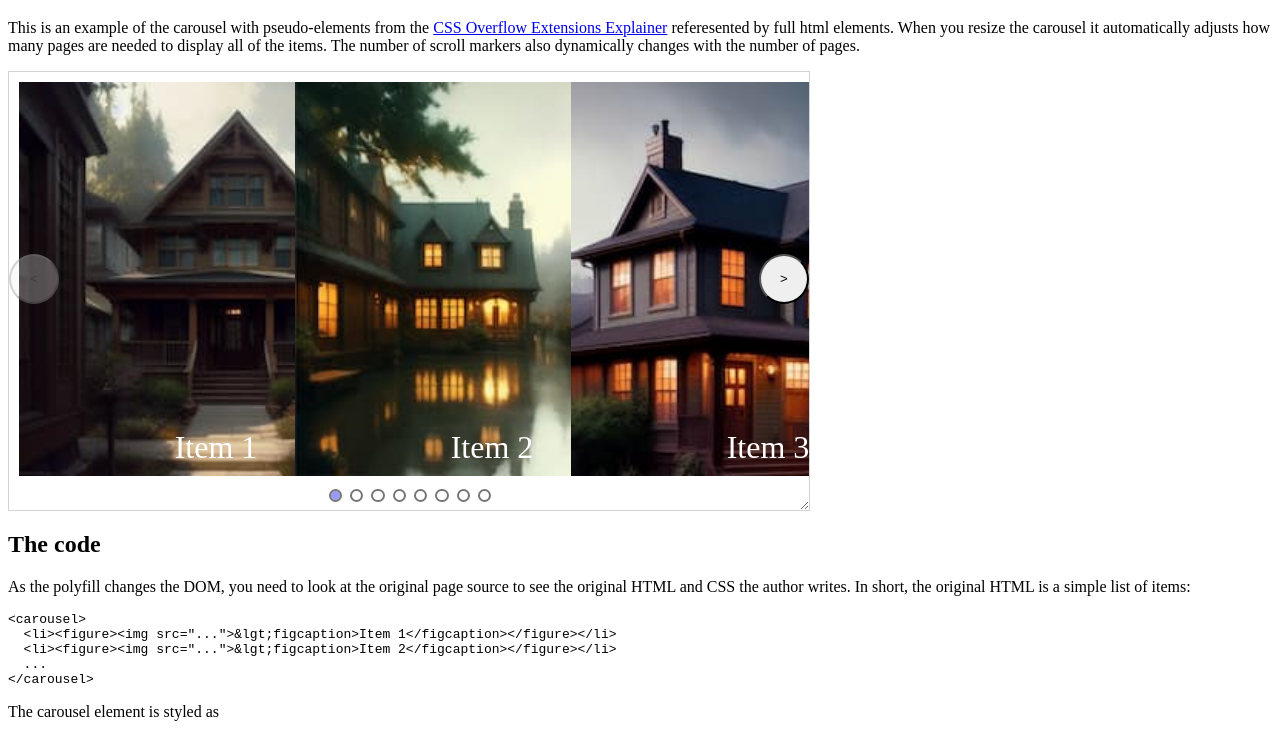
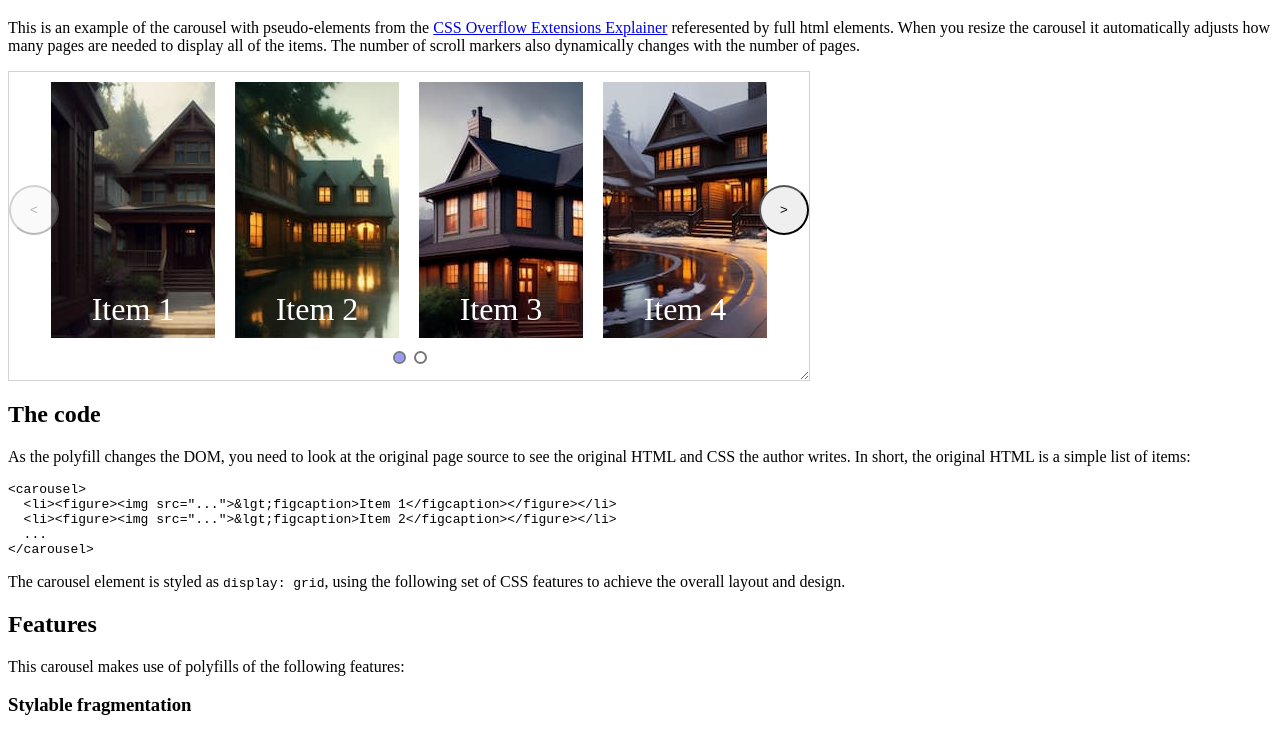
Before and after one commit to flackr/carousel, a plain HTML site: page examples/carousel/image/index.html in a window 1280 px wide. Shown: the part 61-793 px from the top of the page. Drawn offline with Linux system fonts and the light colour scheme.

Commit message:
Update polyfill for updated fragmentation and scroll-marker proposals.

```diff
--- a/examples/carousel/image/index.html
+++ b/examples/carousel/image/index.html
@@ -9,6 +9,7 @@
       carousel {
         display: grid;
         position: relative;
+        height: 300px;
         grid-template:
             'previous scroller next' 1fr
             '. markers .' auto
@@ -22,13 +23,22 @@
           grid-area: scroller;
           overflow-x: auto;
           scrollbar-width: none;
-          white-space: nowrap;
           scroll-snap-type: x mandatory;
           scroll-behavior: smooth;
           overscroll-behavior-x: contain;
-          display: flex;
+          container-type: size;
+          height: 100%;
+          columns: 1;
           position: relative;
-          fragment: element;
+          text-align: center;
+
+          &::scroll-markers {
+            width: 100%;
+            height: 100%;
+            grid-flow: --markers;
+            display: flex;
+            justify-content: center;
+          }
 
           &::scroll-left-button, &::scroll-right-button {
             width: 50px;
@@ -53,11 +63,8 @@
 
           &::fragment {
             scroll-snap-align: center;
-            display: flex;
-            width: 100%;
 
             &::scroll-marker {
-              grid-flow: --markers;
               cursor: pointer;
               width: 1em;
               height: 1em;
@@ -74,8 +81,8 @@
 
         &::grid-flow(--markers) {
           grid-area: markers;
-          display: flex;
-          justify-content: center;
+          height: 1.5em;
+          position: relative;
         }
       }
 
@@ -117,7 +124,7 @@
 &lt;/carousel&gt;
 </pre>
     <p>
-      The carousel element is styled as <pre>display: grid</pre>,
+      The carousel element is styled as <code>display: grid</code>,
       using the following set of CSS features
       to achieve the overall layout and design.
     </p>
@@ -126,21 +133,25 @@
     <h3>Stylable fragmentation</h3>
     <p>
       The pages of the carousel are created automatically
-      at the point where the content overflows the container.
-      The container can be styled,
-      and even use independent flexboxes or grids or other layouts.</p>
+      at the point where the content overflows the container
+      through the use of column fragmentation.
+      The columns can be given a limited set of non-layout affecting styles.
+      In this demo, they are given a snap alignment and generate<code>::scroll-marker</code> pseudos.
+    </p>
     <p><a href="../../fragmentation/">Standalone fragmentation demo</a></p>
     <h3>Flowing into grid areas</h3>
     <p>
       The elements within the carousel are all flowed into a common grid area
-      using the <pre>grid-flow</pre> property.
+      using the <code>grid-flow</code> property.
       This is also used to flow the scroll markers into the bottom grid area of the carousel.
     </p>
-    <p><a href="../../grid-flow/">Standalone grid-flow demo</a></p>
+    <p><a href="../../grid-flow/tabs/">Standalone grid-flow demo</a></p>
     <h3>Scroll markers</h3>
     <p>
-      The <pre>::scroll-marker</pre> pseudo-class is used to create a marker
+      The <code>::scroll-marker</code> pseudo-class is used to create a marker
       which scrolls / tracks when the target element is scrolled into view.
+      These are automatically placed within the <code>::scroll-markers</code> pseudo
+      following the scroll container.
     </p>
     <p><a href="../../scroll-marker/">Standalone scroll-marker demo</a></p>
     <h3>Scroll buttons</h3>
--- a/examples/carousel/image/style.css
+++ b/examples/carousel/image/style.css
@@ -9,10 +9,12 @@ carousel {
   & li {
     padding: 10px;
     list-style-type: none;
-    display: block;
+    display: inline-block;
     position: relative;
     aspect-ratio: 2 / 3;
+    height: 100%;
     box-sizing: border-box;
+    contain: size;
 
     & > figure {
       width: 100%;
--- a/polyfill/polyfill.js
+++ b/polyfill/polyfill.js
@@ -3,12 +3,6 @@ if (registerPropertySupported) {
   CSS.registerProperty({
     name: '--grid-flow',
     syntax: 'none | <custom-ident>',
-    inherits: false,
-    initialValue: 'none'
-  });
-  CSS.registerProperty({
-    name: '--fragment',
-    syntax: 'none | element',
     inherits: false,
     initialValue: 'none'
   });
@@ -210,61 +204,68 @@ function relativeOffset(e1, e2) {
   return offset;
 }
 
+function absolutePositionContainer(ancestor) {
+  while (ancestor && ancestor.parentElement) {
+    if (getComputedStyle(ancestor).position != 'static')
+      break;
+    ancestor = ancestor.parentElement;
+  }
+  return ancestor;
+}
+
 class FragmentNode {
   constructor(node) {
+    this.container = document.createElement('fragments-container');
     this.node = node;
-    this.children = [];
     let child = null;
     while (child = node.firstElementChild) {
-      child.remove();
-      this.children.push(child);
+      this.container.appendChild(child);
     }
-    this.update();
+    node.appendChild(this.container);
+
     const resizeObserver = new ResizeObserver((entries) => {
       this.update();
     });
-    resizeObserver.observe(node);
+    resizeObserver.observe(this.container);
+    // TODO: The above observation should be sufficient. Why is this required?
+    resizeObserver.observe(this.node);
   }
 
   update() {
-    while (this.node.firstChild) {
-      this.node.firstChild.remove();
+    // First compute, the offset of abs pos children for adjusting bounds of constructed DOM.
+    const offset = absolutePositionContainer(this.node).getBoundingClientRect();
+    const cs = getComputedStyle(this.node);
+    const borderTop = parseFloat(cs.borderTop) || 0;
+    const borderLeft = parseFloat(cs.borderLeft) || 0;
+    // Remove previous boxes.
+    let fragmentBoxes = Array.prototype.slice.apply(this.node.children).filter((c) => c.tagName == 'FRAGMENT');
+    for (let box of fragmentBoxes) {
+      box.remove();
     }
-    let remaining = this.children.slice();
-    while (remaining.length > 0) {
-      let fragment = document.createElement('div');
-      fragment.originatingElement = this.node;
-      fragment.className = 'fragment';
-      this.node.appendChild(fragment);
-      fragment.appendChild(remaining[0]);
-      let i = 1;
-      for (; i < remaining.length; ++i) {
-        let child = remaining[i];
-        fragment.appendChild(child);
-        let cs = getComputedStyle(fragment);
-        let space = {
-          width: fragment.offsetWidth - parseFloat(cs.paddingRight),
-          height: fragment.offsetHeight - parseFloat(cs.paddingBottom),
-        }
-        let pos = relativeOffset(fragment, child);
-        const ROUNDING = 1;
-        if (pos.offsetLeft + child.offsetWidth > space.width + ROUNDING ||
-            pos.offsetTop + child.offsetHeight > space.height + ROUNDING) {
-          break;
-        }
-      }
-      remaining = remaining.slice(i);
+    // Create new boxes.
+    const rects = this.container.getClientRects();
+    for (let rect of rects) {
+      let box = document.createElement('fragment');
+      box.className = 'fragment';
+      box.style.top = `${rect.y - offset.y - this.node.scrollTop - borderTop}px`;
+      box.style.left = `${rect.x - offset.x - this.node.scrollLeft - borderLeft}px`;
+      box.style.width = `${rect.width}px`;
+      box.style.height = `${rect.height}px`;
+      this.node.insertBefore(box, this.container);
     }
   }
 }
 
 function updateSelectors(selector, forPseudo) {
   return selector.
-      replaceAll('::fragment', '>.fragment').
+      replaceAll('::fragment', '>fragment').
       replace(/::grid-flow\(([^)]*)\)/g, '>.grid-flow-\$1').
       replace(/[^ >+,]*::scroll-(left|right|up|down)-button/g, forPseudo?'.scroll-\$1-button::before':'.scroll-\$1-button').
-      replace(/[^ >+,]*::scroll-marker$/g, forPseudo?'.scroll-marker::before':'.scroll-marker').
-      replace(/[^ >+,]*::scroll-marker:checked$/g, forPseudo?'.scroll-marker:checked::before':'.scroll-marker:checked');
+      // TODO: Track where the corresponding scroll-markers are flowed into,
+      // and target that particular subtree.
+      replace(/.*[^ >+,]*::scroll-marker$/g, forPseudo?'scroll-markers>.scroll-marker::before':'scroll-markers>.scroll-marker').
+      replace(/.*[^ >+,]*::scroll-marker:checked$/g, forPseudo?'scroll-markers>.scroll-marker:checked::before':'scroll-markers>.scroll-marker:checked').
+      replace(/.*[^ >+,]*::scroll-markers$/g, 'scroll-markers');
 }
 
 function getElems(selectors) {
@@ -300,11 +301,11 @@ let markerSelectors = new Set();
 let flowSelectors = new Set();
 
 function handleScroll() {
-  const markers = this.markers || [];
-  if (markers.length == 0)
+  const markers = this.scrollMarkerArea?.children;
+  if (!markers || markers.length == 0)
     return;
-  for (const element of markers) {
-    const marker = element.markerElement;
+  for (const marker of markers) {
+    const element = marker.originatingElement;
     let position = relativeOffset(this, element);
     position.offsetLeft -= this.scrollLeft;
     position.offsetTop -= this.scrollTop;
@@ -330,6 +331,9 @@ function addMarker(elem) {
   if (elem.markerElement) {
     return;
   }
+  const scroller = eventTarget(ancestorScroller(elem));
+  if (!scroller.scrollMarkerArea)
+    return;
   let marker = document.createElement('input');
   elem.pseudoElements = elem.pseudoElements || [];
   elem.pseudoElements.push(marker);
@@ -353,11 +357,8 @@ function addMarker(elem) {
       });
     }
   });
-  elem.parentElement.insertBefore(marker, elem.nextElementSibling);
-  const scroller = eventTarget(ancestorScroller(elem));
-  scroller.markers = scroller.markers || [];
+  scroller.scrollMarkerArea.appendChild(marker);
   // TODO: Sort markers by DOM order.
-  scroller.markers.push(elem)
   scroller.onscroll = handleScroll;
   scroller.onscrollend = resetHandleScroll;
   handleScroll.apply(scroller);
@@ -375,7 +376,16 @@ function update() {
 .scroll-marker {
   appearance: none;
   display: block;
+}
+scroll-markers {
+  contain: size;
+  display: block;
+}
+.fragment {
+  position: absolute;
+  box-sizing: border-box;
 }\n`;
+  let markerAreaSelectors = new Set();
   let fragmentSelectors = new Set();
   let flowContainers = {};
   let remap = {};
@@ -420,6 +430,11 @@ function update() {
       flowContainers[selector] = flowContainers[selector] || new Set();
       flowContainers[selector].add(name);
     }
+    let markers = /^(.*)::scroll-markers$/.exec(block.selector);
+    if (markers) {
+      const selector = updateSelectors(markers[1]);
+      markerAreaSelectors.add(selector);
+    }
     let marker = /^(.*)::scroll-marker$/.exec(block.selector);
     if (marker) {
       const selector = updateSelectors(marker[1]);
@@ -428,6 +443,12 @@ function update() {
       if (!registerPropertySupported) {
         extraCSS += `:where(${selector}>*) {\n  --scroll-marker: none;\n}\n`;
       }
+    }
+    let fragment = /^(.*)::fragment/.exec(block.selector);
+    if (fragment) {
+      // Selector on which grid fragment was added.
+      const selector = updateSelectors(fragment[1]);
+      fragmentSelectors.add(selector);
     }
 
     let mutatedSelector = updateSelectors(selector);
@@ -446,13 +467,6 @@ function update() {
       if (pseudoProps)
         extraCSS += `${updateSelectors(selector, true)} {\n${pseudoProps}}\n`;
     }
-    if (block.props['fragment']) {
-      extraCSS += `${mutatedSelector} {\n  --fragment: ${block.props.fragment};\n}\n`;
-      if (!registerPropertySupported) {
-        extraCSS += `:where(${mutatedSelector}>*) {\n  --fragment: none;\n}\n`;
-      }
-      fragmentSelectors.add(mutatedSelector);
-    }
   }
   generated.innerHTML = extraCSS;
   document.head.appendChild(generated);
@@ -468,6 +482,13 @@ function update() {
       }
     }
   }
+  for (let elem of getElems(markerAreaSelectors)) {
+    if (elem.scrollMarkerArea)
+      continue;
+    elem.scrollMarkerArea = document.createElement('scroll-markers');
+    elem.parentElement.insertBefore(elem.scrollMarkerArea, elem.nextElementSibling);
+  }
+
   const SCROLL_AMOUNTS = {
     right: {left: 40},
     left: {left: -40},
@@ -527,10 +548,7 @@ function update() {
 
   // Process fragmented elements.
   for (let elem of getElems(fragmentSelectors)) {
-    const fragment = getComputedStyle(elem).getPropertyValue('--fragment');
-    if (fragment == 'element') {
-      new FragmentNode(elem);
-    }
+    new FragmentNode(elem);
   }
 }
 
@@ -561,11 +579,6 @@ Element.prototype.appendChild = function(node) {
   this.insertBefore(node, null);
 }
 Element.prototype.removeChild = function(node) {
-  // Remove from list of marker elements
-  if (node.markerElement) {
-    const scroller = eventTarget(ancestorScroller(node));
-    scroller.markers.splice(scroller.markers.indexOf(node), 1);
-  }
   // Remove pseudo elements generated by this element, e.g. the scroll marker for the fragment.
   if (node.pseudoElements) {
     for (let pseudo of node.pseudoElements) {
```
Also changed, not shown: examples/fragmentation/index.html (+8 -15 lines), examples/scroll-marker/index.html (+8 -9 lines), fragmentation/README.md, scroll-marker/README.md.
